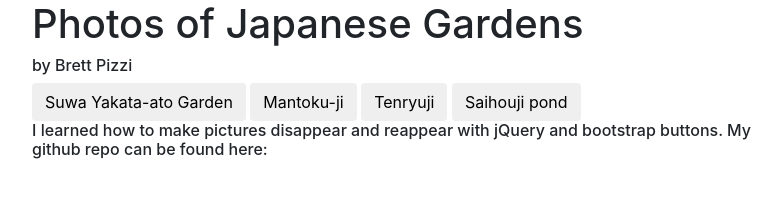
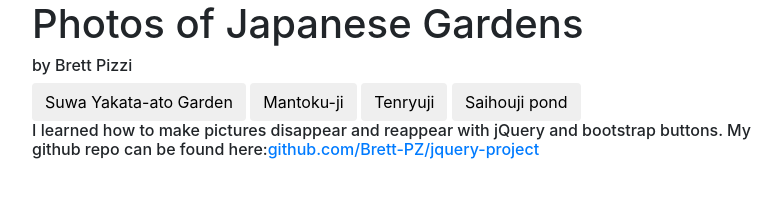
Before and after one commit to Brett-PZ/jquery-project, a plain HTML site: page index.html in a window 1280 px wide. Shown: the whole page, without its empty margins (53-834 px from the left). Drawn offline with nearby package versions, Linux system fonts and the light colour scheme.

Commit message:
Added github link
Github link added

```diff
--- a/index.html
+++ b/index.html
@@ -25,7 +25,7 @@
     <div><img src="images/japan4.jpg" alt="Japan4" id="image4" class="img-fluid" style="padding:.5em"></div>
     <div><p id="paragraph4">Saihouji (kokedera) pond By Ivanoff~commonswiki [<a href="http://www.gnu.org/copyleft/fdl.html">GFDL</a>, <a href="http://creativecommons.org/licenses/by-sa/3.0/">CC-BY-SA-3.0</a> or <a href="https://creativecommons.org/licenses/by-sa/2.5">CC BY-SA 2.5 </a>], <a href="https://commons.wikimedia.org/wiki/File:Saihouji-kokedera01.jpg">from Wikimedia Commons</a></div>
 
-    <h6>I learned how to make pictures disappear and reappear with jQuery and bootstrap buttons. My github repo can be found here:</h6>
+    <h6>I learned how to make pictures disappear and reappear with jQuery and bootstrap buttons. My github repo can be found here:<a href="https://github.com/Brett-PZ/jquery-project">github.com/Brett-PZ/jquery-project</a></h6>
 
 </div>
 </div>
```
